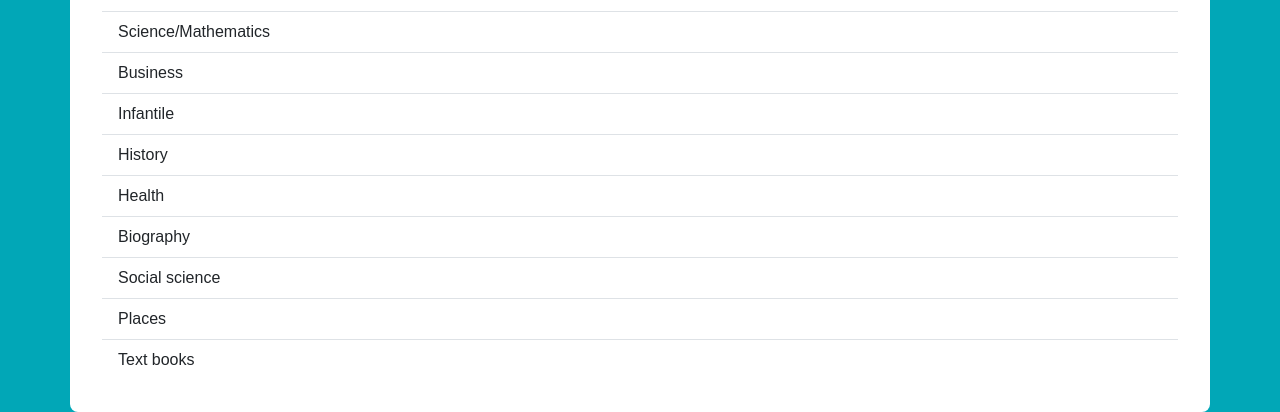
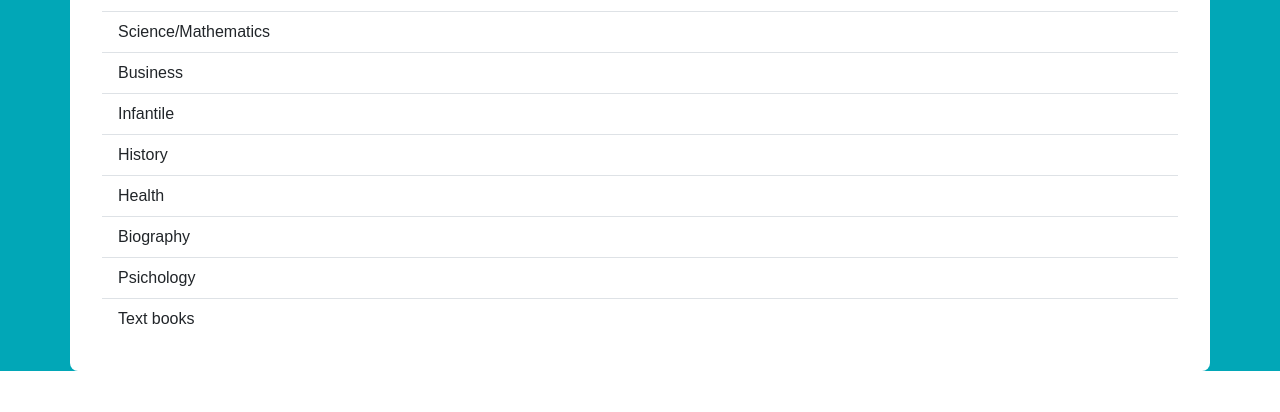
Before and after one commit to isaacte/WebProject, a Django app: page / in a window 1280 px wide. Shown: the part 806-1218 px from the top of the page. After the commit the page ends 1177 px from the top, so only its background shows below. Run offline with Django 4.2, Linux system fonts and the light colour scheme; data that the repository does not hold is empty; some libraries are stand-ins or nearby versions.

Commit message:
implemented subject lists in index

```diff
--- a/Base/static/js/index.js
+++ b/Base/static/js/index.js
@@ -61,7 +61,6 @@ const getBookCard = (book, authors) => {
         cover = "../../static/images/NoCover.jpeg";
     } else {
         cover = book["image"];
-        console.log(book["image"]);
     }
     if (book["summary"] == null) {
         summary = "There aren't any summary for this book :(";
@@ -71,6 +70,7 @@ const getBookCard = (book, authors) => {
         summary = book["summary"].slice(0, 49) + "...";
     }
 
+    // Return html
     return `<div class="col-sm-6 col-md-4 col-lg-2">
     <a class="book-card link-underline link-underline-opacity-0 text-dark" href="./book/${book["openlibrary_key"]}">
         <div class="card mb-3">
@@ -87,10 +87,19 @@ const getBookCard = (book, authors) => {
 
 // Load books of the main screen
 const setUp = () => {
-    // await createSubjectsList();
     books = listBooks();
 }
 
 window.addEventListener("load", () => {
     setUp();
 });
+
+listItems = document.querySelectorAll(".list-group-item");
+
+for (i = 0; i < listItems.length; i++) {
+    let item = listItems[i];
+    item.addEventListener("click", () => {
+        subject = item.getAttribute('data-subject');
+        location.href = `./subject/${subject}`;
+    });
+}
--- a/Base/templates/Base/index.html
+++ b/Base/templates/Base/index.html
@@ -29,18 +29,17 @@
     <h1 class="fs-3">Subjects</h1>
     <hr>
     <ul id="subjects-list" class="list-group list-group-flush">
-      <li class="list-group-item list-group-item-action cursor-pointer">Art</li>
-      <li class="list-group-item list-group-item-action cursor-pointer">Animals</li>
-      <li class="list-group-item list-group-item-action cursor-pointer">Fiction</li>
-      <li class="list-group-item list-group-item-action cursor-pointer">Science/Mathematics</li>
-      <li class="list-group-item list-group-item-action cursor-pointer">Business</li>
-      <li class="list-group-item list-group-item-action cursor-pointer">Infantile</li>
-      <li class="list-group-item list-group-item-action cursor-pointer">History</li>
-      <li class="list-group-item list-group-item-action cursor-pointer">Health</li>
-      <li class="list-group-item list-group-item-action cursor-pointer">Biography</li>
-      <li class="list-group-item list-group-item-action cursor-pointer">Social science</li>
-      <li class="list-group-item list-group-item-action cursor-pointer">Places</li>
-      <li class="list-group-item list-group-item-action cursor-pointer">Text books</li>
+      <li class="list-group-item list-group-item-action cursor-pointer" data-subject="art">Art</li>
+      <li class="list-group-item list-group-item-action cursor-pointer" data-subject="animals">Animals</li>
+      <li class="list-group-item list-group-item-action cursor-pointer" data-subject="fiction">Fiction</li>
+      <li class="list-group-item list-group-item-action cursor-pointer" data-subject="sciencemathematics">Science/Mathematics</li>
+      <li class="list-group-item list-group-item-action cursor-pointer" data-subject="business">Business</li>
+      <li class="list-group-item list-group-item-action cursor-pointer" data-subject="juvenile_fiction">Infantile</li>
+      <li class="list-group-item list-group-item-action cursor-pointer" data-subject="history">History</li>
+      <li class="list-group-item list-group-item-action cursor-pointer" data-subject="health">Health</li>
+      <li class="list-group-item list-group-item-action cursor-pointer" data-subject="biography">Biography</li>
+      <li class="list-group-item list-group-item-action cursor-pointer" data-subject="psychology">Psichology</li>
+      <li class="list-group-item list-group-item-action cursor-pointer" data-subject="textbooks">Text books</li>
     </ul>
 {% endblock %}
 
```
